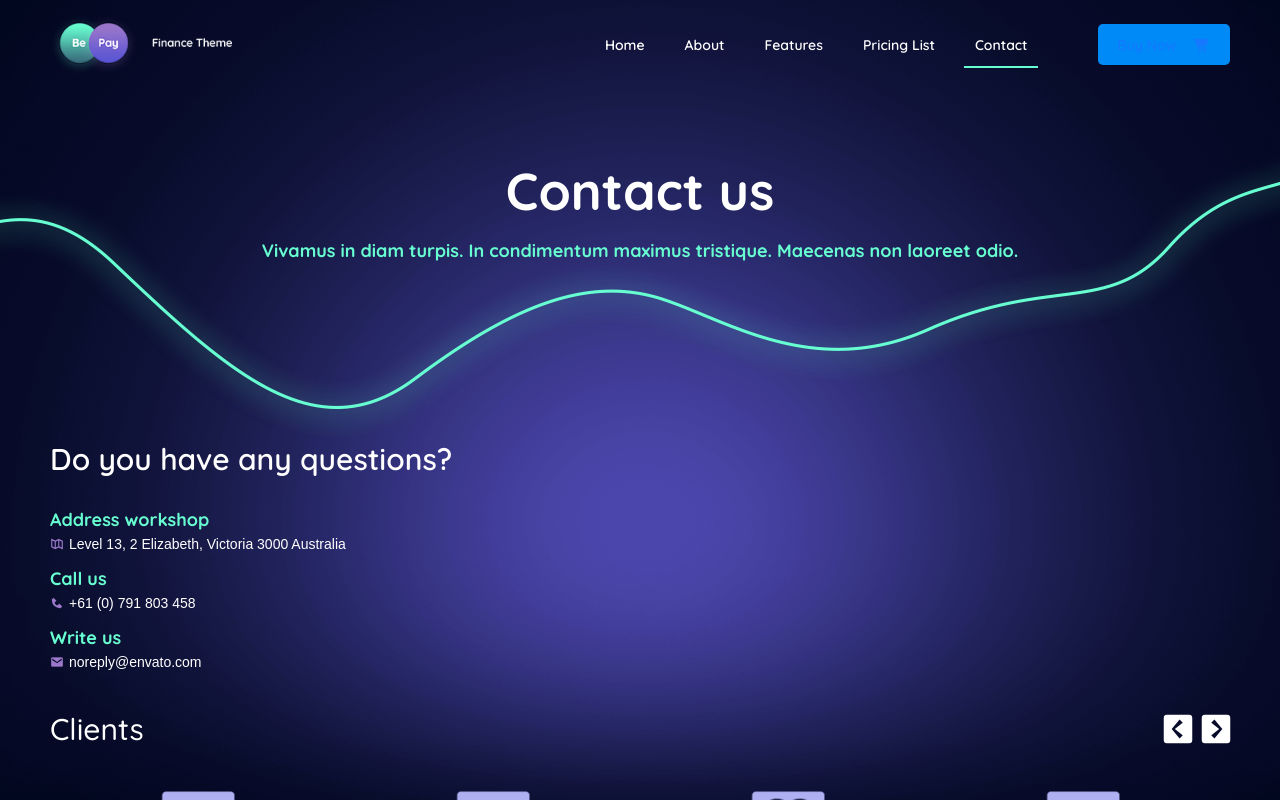
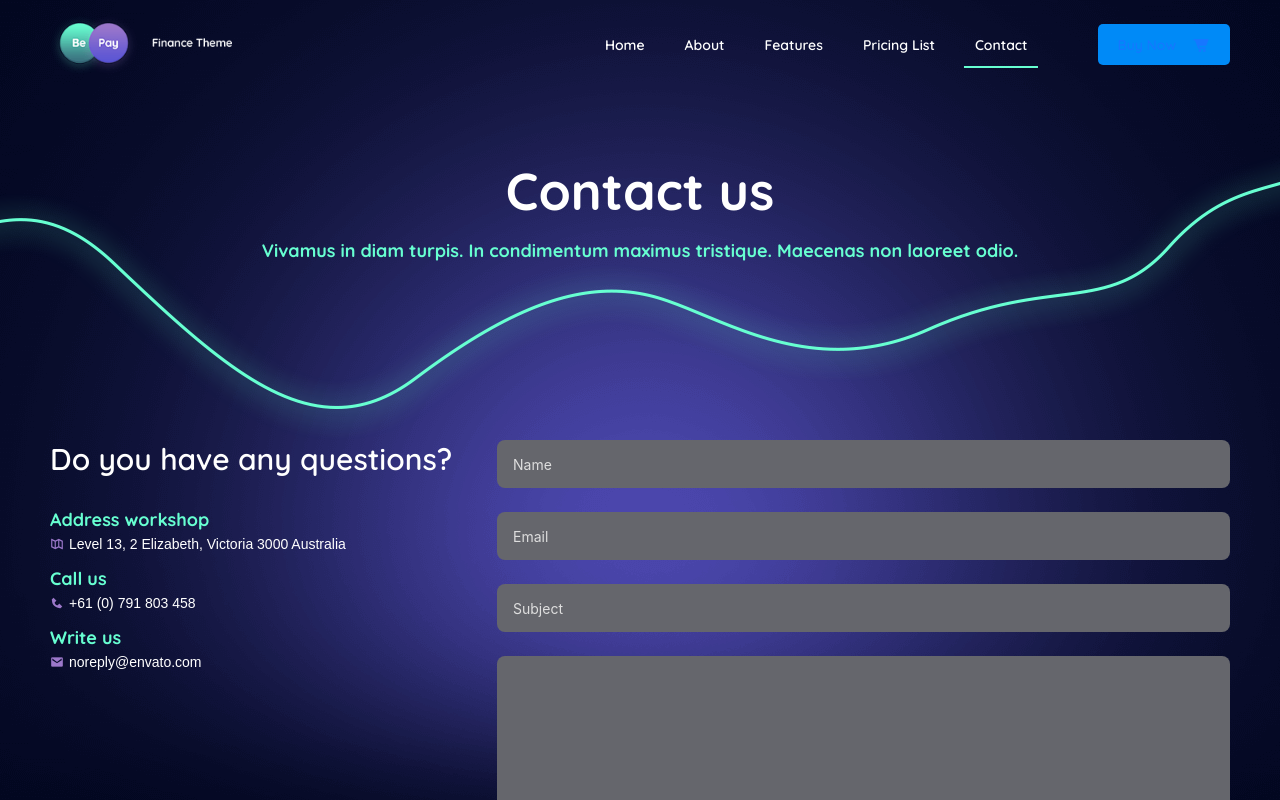
Before and after one commit to serhatbek/be-pay-demo, a React (Vite) app: page /be-pay-demo/contact in a window 1280 px wide. Shown: the top 800 px of the page. Built offline with nearby package versions, Linux system fonts and the light colour scheme; a web font is replaced by a local one.

Commit message:
add contact form structure

```diff
--- /dev/null
+++ b/src/components/FloatLabel/FloatLabel.jsx
@@ -0,0 +1,28 @@
+import { useState } from 'react';
+import './FloatLabel.scss';
+import PropTypes from 'prop-types';
+
+const FloatLabel = ({ children, label, value }) => {
+  const [focus, setFocus] = useState(false);
+
+  const labelClass =
+    focus || (value && value.length !== 0) ? 'label label-float' : 'label';
+
+  const handleBlur = () => setFocus(false);
+  const handleFocus = () => setFocus(true);
+
+  return (
+    <div className='float-label' onBlur={handleBlur} onFocus={handleFocus}>
+      {children}
+      <label className={labelClass}>{label}</label>
+    </div>
+  );
+};
+
+FloatLabel.propTypes = {
+  children: PropTypes.any,
+  value: PropTypes.string,
+  label: PropTypes.string,
+};
+
+export default FloatLabel;
--- /dev/null
+++ b/src/components/FloatLabel/FloatLabel.scss
@@ -0,0 +1,22 @@
+@use '../../assets/css/common.scss' as c;
+
+.float-label {
+  position: relative;
+
+  .label {
+    font-size: 14px;
+    line-height: 1.29;
+    font-weight: normal;
+    position: absolute;
+    pointer-events: none;
+    left: 16px;
+    top: 16px;
+    transition: 0.2s ease all;
+    color: c.$light-four;
+    z-index: 1;
+  }
+  .label-float {
+    top: 6px;
+    font-size: 12px;
+  }
+}
--- /dev/null
+++ b/src/components/Input/Input.jsx
@@ -0,0 +1,33 @@
+import './Input.scss';
+import PropTypes from 'prop-types';
+import classNames from 'classnames';
+import { Input as AntdInput } from 'antd';
+import FloatLabel from '../FloatLabel/FloatLabel';
+import { useState } from 'react';
+
+const Input = ({ value, placeholder, className, ...props }) => {
+  const [inputVal, setInputVal] = useState('');
+
+  const handleChange = (e) => setInputVal(e.target.value);
+  return (
+    <FloatLabel
+      label={placeholder}
+      value={inputVal}
+      className={classNames(className)}
+    >
+      <AntdInput
+        onChange={handleChange}
+        value={inputVal}
+        {...props}
+      ></AntdInput>
+    </FloatLabel>
+  );
+};
+
+Input.propTypes = {
+  className: PropTypes.string,
+  value: PropTypes.string,
+  placeholder: PropTypes.string,
+};
+
+export default Input;
--- /dev/null
+++ b/src/components/Input/Input.scss
@@ -0,0 +1,19 @@
+@use '../../assets/css/common.scss' as c;
+
+.ant-input {
+  border-radius: 8px;
+  padding: 19px 16px 5px;
+  font-size: 14px;
+  font-weight: 400;
+  font-style: normal;
+  line-height: 1.71;
+  color: c.$light-two;
+  background-color: c.$light-six;
+  border: none;
+  outline: transparent;
+
+  &.text-area {
+    resize: none;
+    height: 270px;
+  }
+}
--- a/src/components/index.jsx
+++ b/src/components/index.jsx
@@ -2,6 +2,7 @@ export { default as Header } from './Header/Header';
 export { default as Footer } from './Footer/Footer';
 export { default as Button } from './Button/Button';
 export { default as Icon } from './Icon/Icon';
+export { default as Input } from './Input/Input';
 export { default as Slider } from './Slider/Slider';
 export { default as ClientItem } from './ClientItem/ClientItem';
 export { default as ContactInfoItem } from './ContactInfoItem/ContactInfoItem';
--- a/src/pages/Contact/Contact.jsx
+++ b/src/pages/Contact/Contact.jsx
@@ -5,11 +5,14 @@ import {
   Button,
   ClientItem,
   ContactInfoItem,
+  Input,
   SectionBanner,
   SectionClients,
   SectionPageTitle,
 } from '../../components';
 import { Slide } from '../../components/Slider/Slider';
+import { FloatButton, Form } from 'antd';
+import TextArea from 'antd/es/input/TextArea';
 
 const Contact = () => {
   const { pageTitleItems, socialBannerItem, clientItems, detailItems } =
@@ -35,6 +38,33 @@ const Contact = () => {
                 />
               ))}
             </div>
+          </div>
+          <div className='section-contact__details__right'>
+            <Form>
+              <Form.Item
+                rules={[{ required: true, message: 'Please enter your name' }]}
+              >
+                <Input placeholder='Name' />
+              </Form.Item>
+
+              <Form.Item>
+                <Input placeholder='Email' />
+              </Form.Item>
+
+              <Form.Item>
+                <Input placeholder='Subject' />
+              </Form.Item>
+
+              <Form.Item>
+                <TextArea className='text-area' />
+              </Form.Item>
+
+              <Form.Item wrapperCol={{ span: 24 }}>
+                <Button block type='submit' className='ant-btn--purple'>
+                  Submit
+                </Button>
+              </Form.Item>
+            </Form>
           </div>
         </div>
       </section>
--- a/src/pages/Contact/Contact.scss
+++ b/src/pages/Contact/Contact.scss
@@ -1,13 +1,31 @@
 @use '../../assets/css/common.scss' as c;
 
 .section-contact {
+  $self: &;
   &__details {
-    &__left {
-      > h3 {
-        color: c.$light-one;
-        font-size: clamp(18px, 1.125rem + (1vw - 4.2px) * 1.5, 30px);
-        font-weight: 600;
-        margin-bottom: 30px;
+    .container {
+      display: flex;
+      justify-content: space-between;
+      @include c.media(tablet-wide) {
+        flex-direction: column;
+        align-items: center;
+      }
+
+      #{ $self }__details__left {
+        @include c.media(tablet-wide) {
+          margin-bottom: 30px;
+        }
+        > h3 {
+          color: c.$light-one;
+          font-size: clamp(18px, 1.125rem + (1vw - 4.2px) * 1.5, 30px);
+          font-weight: 600;
+          margin-bottom: 30px;
+        }
+      }
+
+      #{ $self }__details__right {
+        max-width: 733px;
+        width: 100%;
       }
     }
   }
--- a/src/pages/NotFoundPage/NotFoundPage.scss
+++ b/src/pages/NotFoundPage/NotFoundPage.scss
@@ -1,4 +1,9 @@
+@use '../../assets/css/common.scss' as c;
+
 .section-error {
+  @include c.imageCacheBust('/images/Home/home_pay_sectionbg3.png');
+  background-repeat: no-repeat;
+  background-position: center;
   .container {
     display: flex;
     align-items: center;
```
